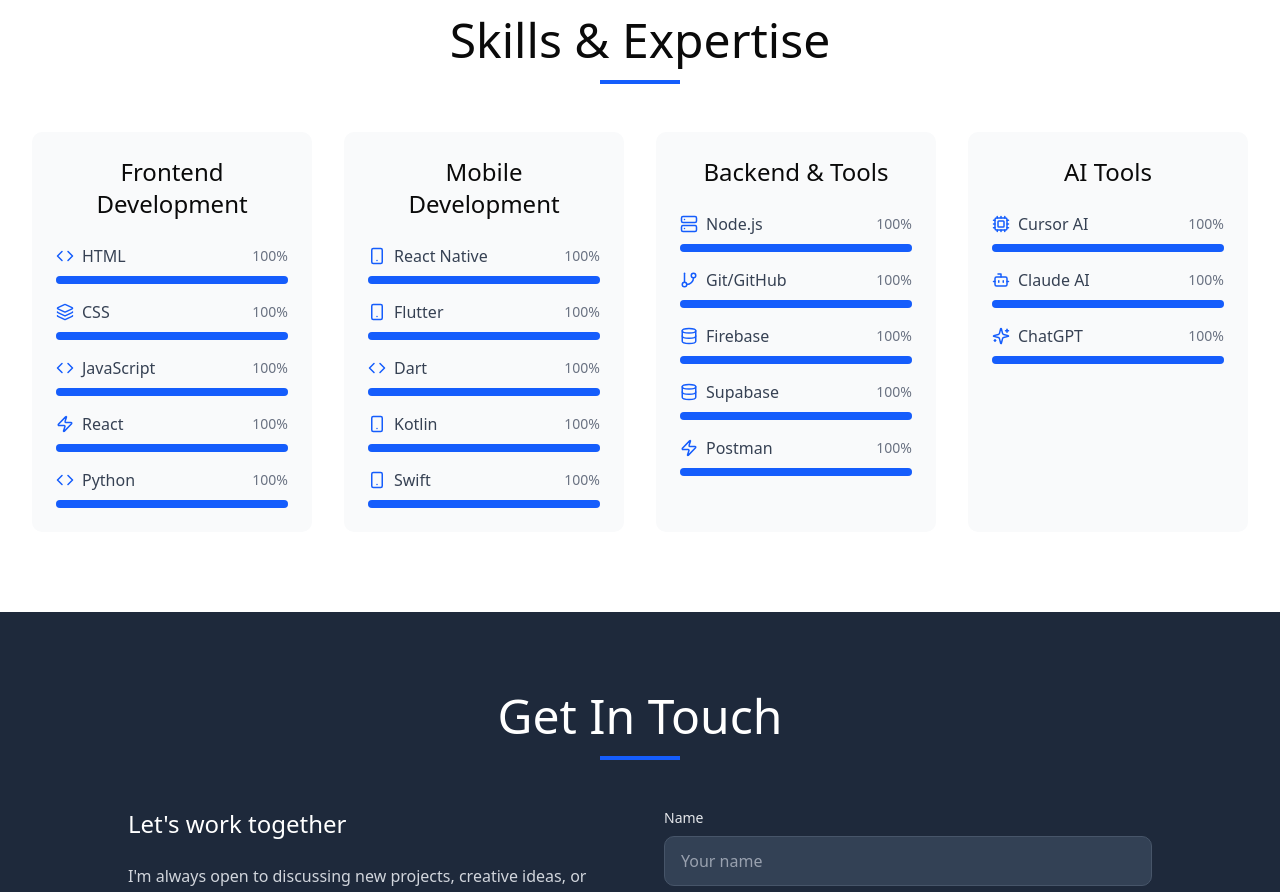
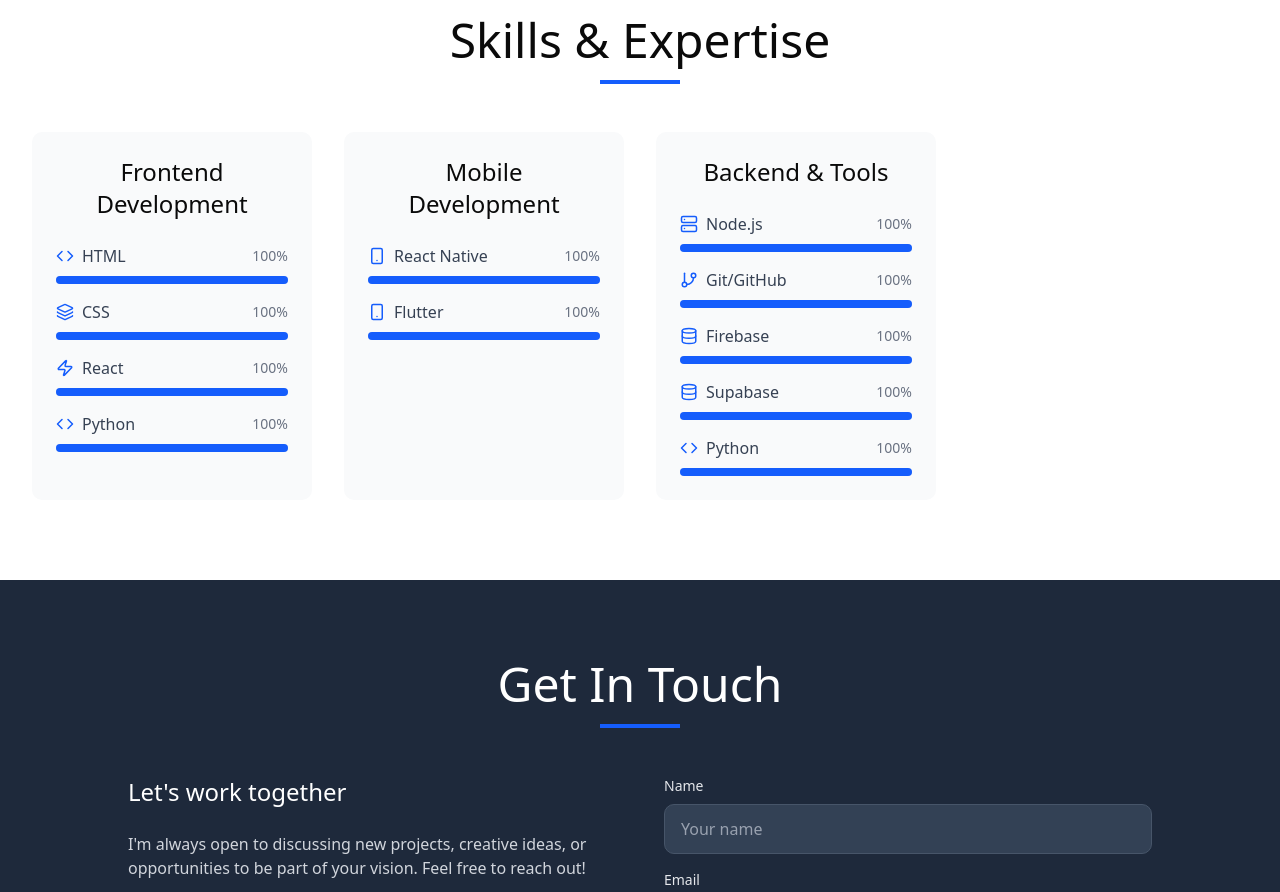
Before and after one commit to Alexweb1997/my-portfolio2, a React (Vite) app: page / in a window 1280 px wide. Shown: the part 6380-7272 px from the top of the page. Built offline with nearby package versions, Linux system fonts and the light colour scheme.

Commit message:
Update skills: remove JS, Dart, Kotlin, Swift, AI Tools; reorganize categories

```diff
--- a/src/components/Skills.tsx
+++ b/src/components/Skills.tsx
@@ -6,7 +6,6 @@
     skills: [
       { name: 'HTML', level: 100, icon: Code },
       { name: 'CSS', level: 100, icon: Layers },
-      { name: 'JavaScript', level: 100, icon: Code },
       { name: 'React', level: 100, icon: Zap },
       { name: 'Python', level: 100, icon: Code }
     ]
@@ -15,10 +14,7 @@
     title: 'Mobile Development',
     skills: [
       { name: 'React Native', level: 100, icon: Smartphone },
-      { name: 'Flutter', level: 100, icon: Smartphone },
-      { name: 'Dart', level: 100, icon: Code },
-      { name: 'Kotlin', level: 100, icon: Smartphone },
-      { name: 'Swift', level: 100, icon: Smartphone }
+      { name: 'Flutter', level: 100, icon: Smartphone }
     ]
   },
   {
@@ -28,15 +24,7 @@
       { name: 'Git/GitHub', level: 100, icon: GitBranch },
       { name: 'Firebase', level: 100, icon: Database },
       { name: 'Supabase', level: 100, icon: Database },
-      { name: 'Postman', level: 100, icon: Zap }
-    ]
-  },
-  {
-    title: 'AI Tools',
-    skills: [
-      { name: 'Cursor AI', level: 100, icon: Cpu },
-      { name: 'Claude AI', level: 100, icon: Bot },
-      { name: 'ChatGPT', level: 100, icon: Sparkles }
+      { name: 'Python', level: 100, icon: Code }
     ]
   }
 ];
```
